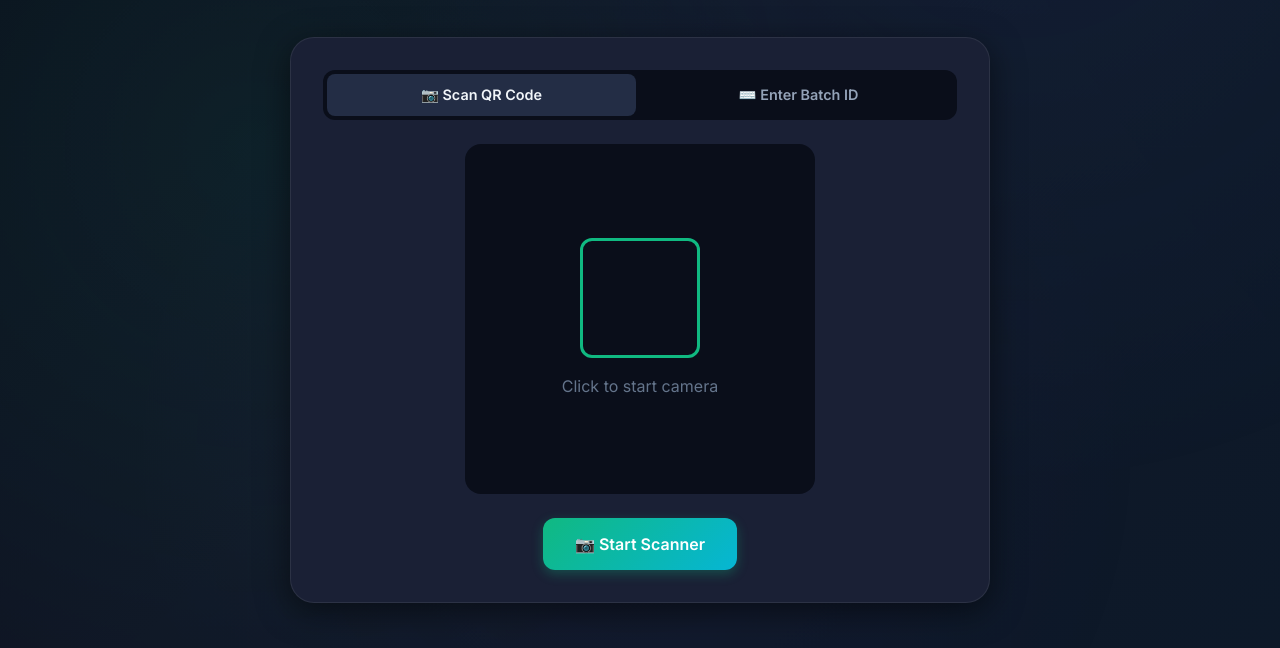
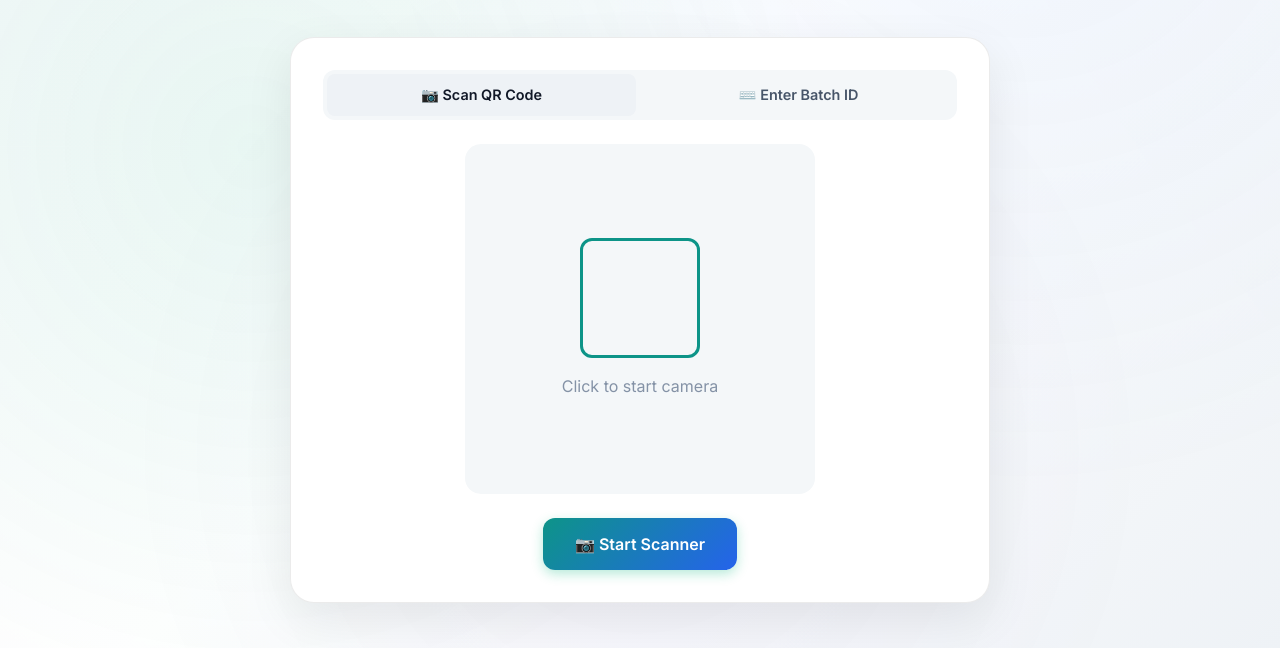
Before and after one commit to Dixon-O/dawatrace, a website: page frontend/index.html in a window 1280 px wide. Shown: the part 361-1009 px from the top of the page. Drawn offline with nearby package versions, Linux system fonts and the light colour scheme; no server answers; a script that the page names is missing.

Commit message:
style: Completely redesign to Clinical Light theme

```diff
--- a/frontend/styles.css
+++ b/frontend/styles.css
@@ -4,42 +4,42 @@
    ============================================================ */
 
 :root {
-    --bg-primary: #0a0e1a;
-    --bg-secondary: #111827;
-    --bg-card: #1a2035;
-    --bg-card-hover: #1f2847;
-    --surface: #232d45;
-    --border: rgba(255, 255, 255, 0.08);
-    --border-hover: rgba(255, 255, 255, 0.15);
+    --bg-primary: #f4f7f9;
+    --bg-secondary: #ffffff;
+    --bg-card: #ffffff;
+    --bg-card-hover: #fdfdfe;
+    --surface: #eef2f6;
+    --border: rgba(0, 0, 0, 0.08);
+    --border-hover: rgba(0, 0, 0, 0.15);
 
-    --text-primary: #f1f5f9;
-    --text-secondary: #94a3b8;
-    --text-muted: #64748b;
+    --text-primary: #111827;
+    --text-secondary: #475569;
+    --text-muted: #8492a6;
 
-    --accent-green: #10b981;
-    --accent-green-glow: rgba(16, 185, 129, 0.3);
-    --accent-red: #ef4444;
-    --accent-red-glow: rgba(239, 68, 68, 0.3);
-    --accent-blue: #3b82f6;
-    --accent-blue-glow: rgba(59, 130, 246, 0.3);
-    --accent-purple: #8b5cf6;
-    --accent-orange: #f59e0b;
-    --accent-cyan: #06b6d4;
+    --accent-green: #0d9488;
+    --accent-green-glow: rgba(13, 148, 136, 0.2);
+    --accent-red: #e11d48;
+    --accent-red-glow: rgba(225, 29, 72, 0.2);
+    --accent-blue: #2563eb;
+    --accent-blue-glow: rgba(37, 99, 235, 0.2);
+    --accent-purple: #7c3aed;
+    --accent-orange: #ea580c;
+    --accent-cyan: #0891b2;
 
-    --gradient-primary: linear-gradient(135deg, #10b981, #06b6d4);
-    --gradient-hero: linear-gradient(135deg, #0a0e1a 0%, #111827 50%, #0d1929 100%);
-    --gradient-card: linear-gradient(135deg, rgba(16, 185, 129, 0.05), rgba(6, 182, 212, 0.05));
+    --gradient-primary: linear-gradient(135deg, #0d9488, #2563eb);
+    --gradient-hero: linear-gradient(135deg, #f4f7f9 0%, #ffffff 50%, #eef2f6 100%);
+    --gradient-card: linear-gradient(135deg, rgba(13, 148, 136, 0.02), rgba(37, 99, 235, 0.02));
 
     --radius-sm: 8px;
     --radius-md: 12px;
     --radius-lg: 16px;
     --radius-xl: 24px;
 
-    --shadow-sm: 0 2px 8px rgba(0, 0, 0, 0.3);
-    --shadow-md: 0 4px 16px rgba(0, 0, 0, 0.4);
-    --shadow-lg: 0 8px 32px rgba(0, 0, 0, 0.5);
-    --shadow-glow-green: 0 0 30px rgba(16, 185, 129, 0.2);
-    --shadow-glow-red: 0 0 30px rgba(239, 68, 68, 0.2);
+    --shadow-sm: 0 2px 8px rgba(0, 0, 0, 0.04);
+    --shadow-md: 0 8px 24px rgba(0, 0, 0, 0.06);
+    --shadow-lg: 0 16px 48px rgba(0, 0, 0, 0.08);
+    --shadow-glow-green: 0 0 30px rgba(13, 148, 136, 0.15);
+    --shadow-glow-red: 0 0 30px rgba(225, 29, 72, 0.15);
 
     --font: 'Inter', -apple-system, BlinkMacSystemFont, sans-serif;
     --transition: all 0.3s cubic-bezier(0.4, 0, 0.2, 1);
@@ -70,7 +70,7 @@ body {
     left: 0;
     right: 0;
     z-index: 1000;
-    background: rgba(10, 14, 26, 0.85);
+    background: rgba(255, 255, 255, 0.85);
     backdrop-filter: blur(20px);
     border-bottom: 1px solid var(--border);
     padding: 0 2rem;
@@ -552,7 +552,7 @@ body {
 
 .result-detail {
     padding: 1rem;
-    background: rgba(0, 0, 0, 0.2);
+    background: var(--surface);
     border-radius: var(--radius-md);
 }
 
@@ -1184,7 +1184,7 @@ body {
         left: 0;
         right: 0;
         flex-direction: column;
-        background: rgba(10, 14, 26, 0.98);
+        background: rgba(255, 255, 255, 0.98);
         backdrop-filter: blur(20px);
         border-bottom: 1px solid var(--border);
         padding: 1rem;
```
